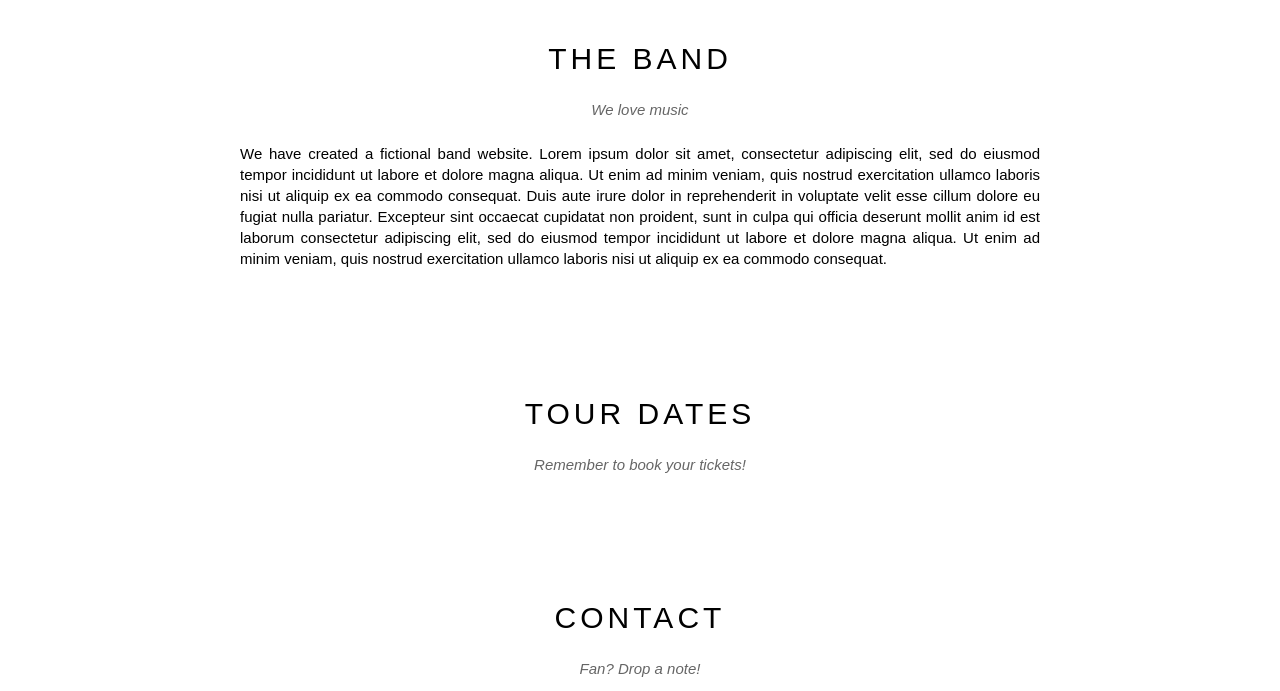
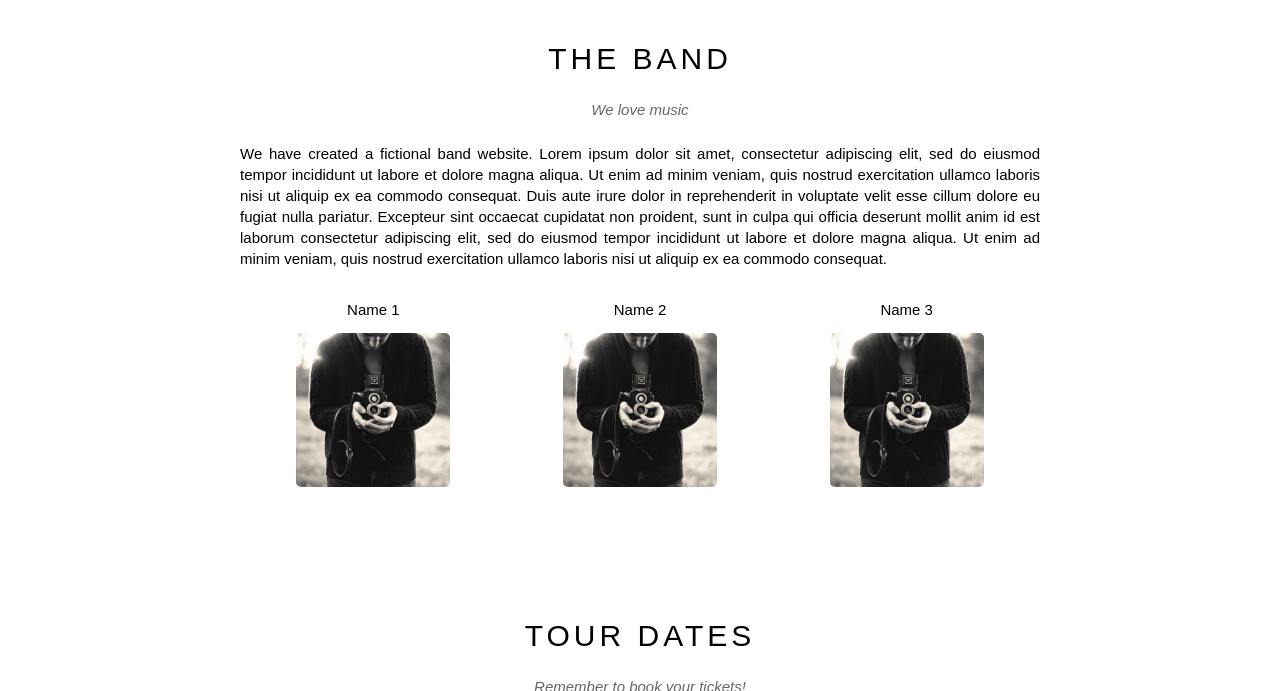
Before and after one commit to DoDuc1003/clone-w3-band, a plain HTML site: page index.html in a window 1280 px wide. Shown: the part 708-1399 px from the top of the page. Drawn offline with Linux system fonts and the light colour scheme.

Commit message:
add section member list

```diff
--- a/asset/css/style.css
+++ b/asset/css/style.css
@@ -24,6 +24,9 @@ html {
     3. Màu sắc
     4. Kiểu dáng(vuông, tròn, chữ)
 */
+.clear {
+    clear:both;
+}
 
 #main {
 
@@ -185,8 +188,34 @@ html {
     font-size: 15px;
     text-align: justify;
     line-height: 1.4;
+    margin-bottom: 15px;
 }
 
+#content .member-list {
+    margin-top: 32px;
+    text-align: center;
+    /* width: calc(100% / 3); */
+    /* overflow: hidden; */
+}
+
+#content .member-item {
+    /* display:inline-block; */
+    float: left;
+    width: 33.333333%
+
+}
+
+#content .member-name {
+    font-size: 15px;
+    text-align: center;
+
+}
+
+#content .member-img {
+    margin-top: 15px;
+    width: 154px;
+    border-radius: 5px;
+}
 
 #footer {
 
--- a/index.html
+++ b/index.html
@@ -65,6 +65,30 @@
                 <p class="about-tour">
                     We have created a fictional band website. Lorem ipsum dolor sit amet, consectetur adipiscing elit, sed do eiusmod tempor incididunt ut labore et dolore magna aliqua. Ut enim ad minim veniam, quis nostrud exercitation ullamco laboris nisi ut aliquip ex ea commodo consequat. Duis aute irure dolor in reprehenderit in voluptate velit esse cillum dolore eu fugiat nulla pariatur. Excepteur sint occaecat cupidatat non proident, sunt in culpa qui officia deserunt mollit anim id est laborum consectetur adipiscing elit, sed do eiusmod tempor incididunt ut labore et dolore magna aliqua. Ut enim ad minim veniam, quis nostrud exercitation ullamco laboris nisi ut aliquip ex ea commodo consequat.
                 </p>
+
+                <div class="member-list">
+                    <div class="member-item">
+                        <p class="member-name">
+                            Name 1
+                        </p>
+                        <img src="./asset/image/band/member/bandmember.jpg" alt="" class="member-img">
+                    </div>
+
+                    <div class="member-item">
+                        <p class="member-name">
+                            Name 2
+                        </p>
+                        <img src="./asset/image/band/member/bandmember.jpg" alt="" class="member-img">
+                    </div>
+
+                    <div class="member-item">
+                        <p class="member-name">
+                            Name 3
+                        </p>
+                        <img src="./asset/image/band/member/bandmember.jpg" alt="" class="member-img">
+                    </div>
+                    <div class="clear"></div>
+                </div>
             </div>
 
             <!-- Tour date -->
```
Also changed, not shown: asset/image/band/member/bandmember.jpg (added).
